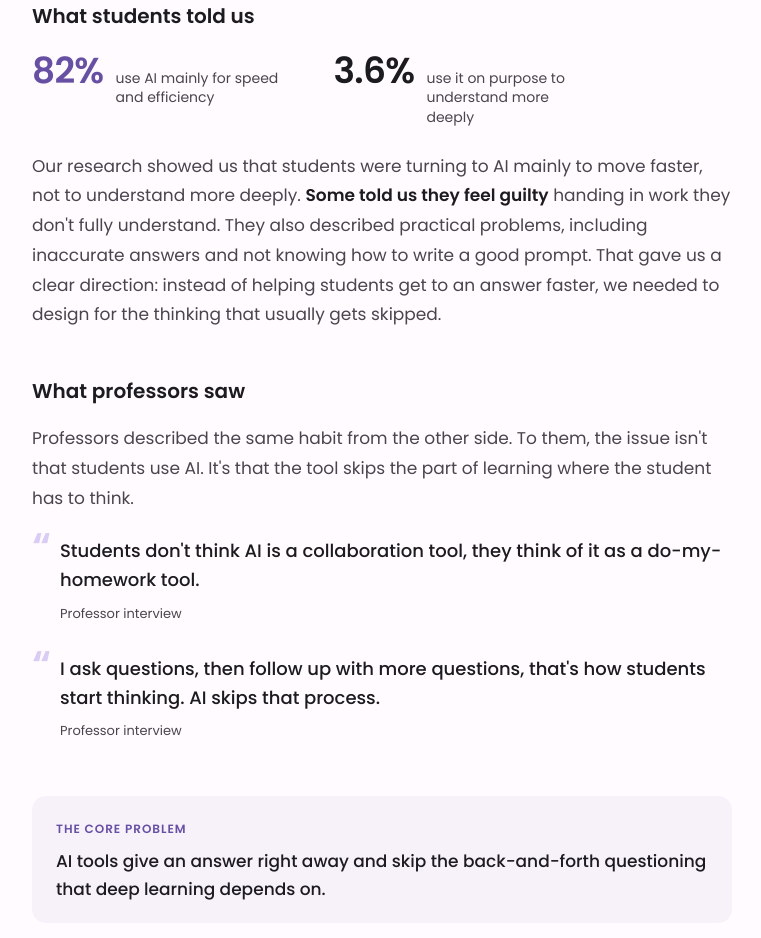
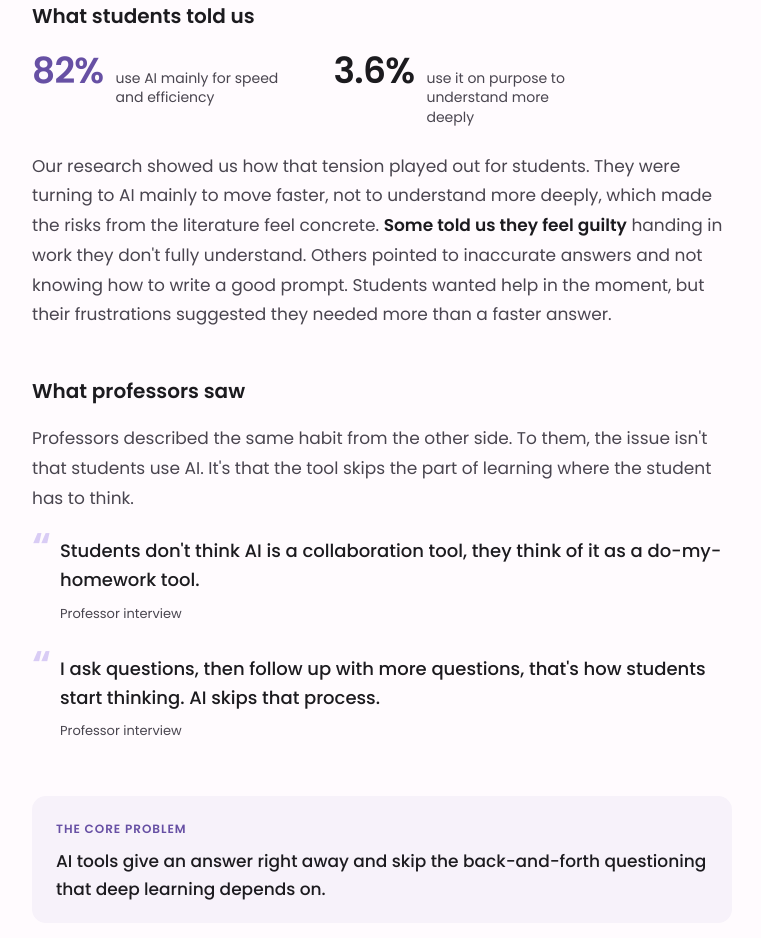
Before and after one commit to zoobiasaifullah/zoobia-s-portfolio, an Astro site: page /work/lyra in a window 1280 px wide. Shown: the part 1630-2568 px from the top of the page, without its empty margins (372-1133 px from the left). Built offline with nearby package versions, Linux system fonts and the light colour scheme; Astro itself is replaced by a stand-in of ours.

Commit message:
Connect Lyra student research findings
Co-authored-by: Copilot <223556219+Copilot@users.noreply.github.com>

```diff
--- a/src/components/ResearchSection.astro
+++ b/src/components/ResearchSection.astro
@@ -43,7 +43,7 @@
         </div>
       </div>
 
-      <p class="rs-p">Our research showed us that students were turning to AI mainly to move faster, not to understand more deeply. <strong>Some told us they feel guilty</strong> handing in work they don't fully understand. They also described practical problems, including inaccurate answers and not knowing how to write a good prompt. That gave us a clear direction: instead of helping students get to an answer faster, we needed to design for the thinking that usually gets skipped.</p>
+      <p class="rs-p">Our research showed us how that tension played out for students. They were turning to AI mainly to move faster, not to understand more deeply, which made the risks from the literature feel concrete. <strong>Some told us they feel guilty</strong> handing in work they don't fully understand. Others pointed to inaccurate answers and not knowing how to write a good prompt. Students wanted help in the moment, but their frustrations suggested they needed more than a faster answer.</p>
     </div>
 
     <div class="rs-group">
```
